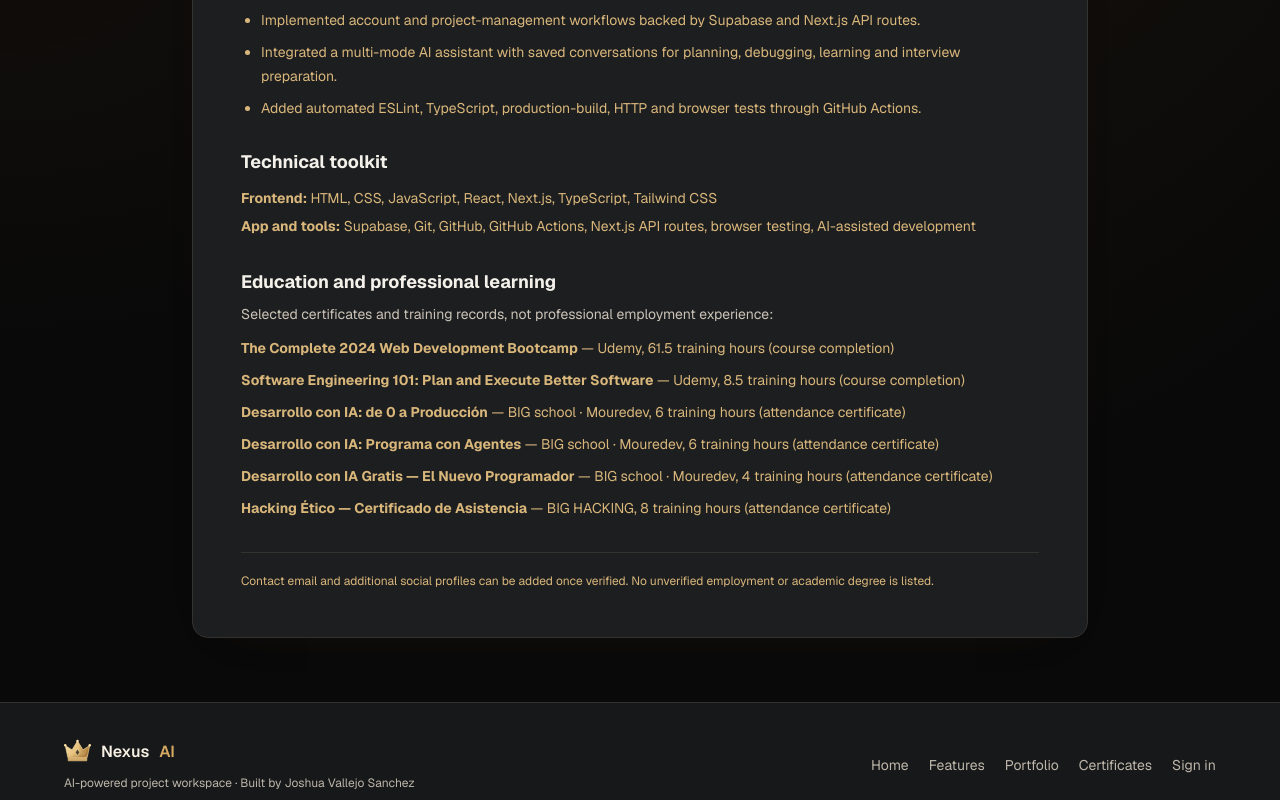
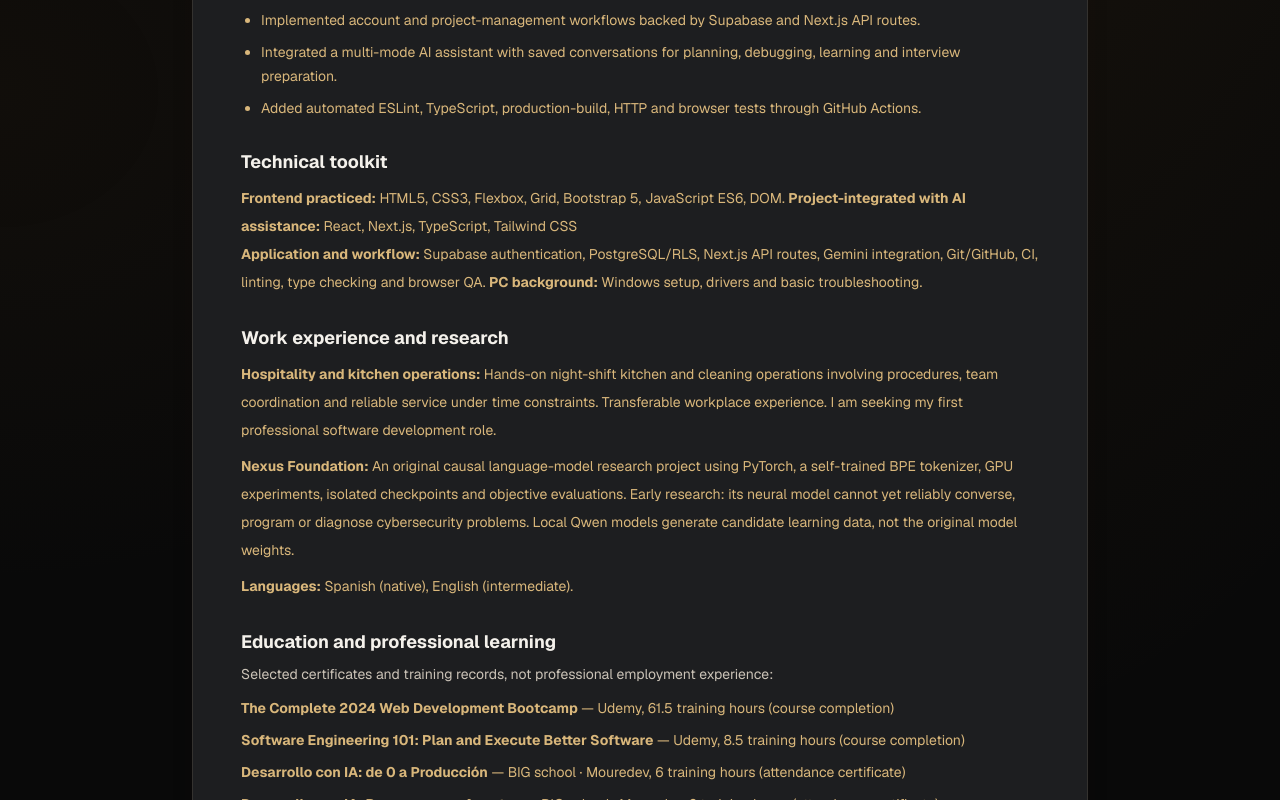
Before and after one commit to Dleteo/Nexus-AI, a Next.js app: page /resume in a window 1280 px wide. Shown: the part 701-1501 px from the top of the page. Built offline with nearby package versions, Linux system fonts and the light colour scheme; no server answers.

Commit message:
Make Nexus AI the evidence-led flagship case study and clarify real skills

```diff
--- a/app/resume/page.tsx
+++ b/app/resume/page.tsx
@@ -4,6 +4,7 @@ import Navbar from "../../components/layout/Navbar";
 import Footer from "../../components/layout/Footer";
 import { professionalProfile as profile } from "../../data/profile";
 import { certifications } from "../../data/certifications";
+import { professionalExperience, foundationResearch } from "../../data/portfolio-evidence";
 
 export const metadata: Metadata = {
   title: "Joshua Vallejo Sanchez | CV",
@@ -40,8 +41,13 @@ export default function ResumePage() {
               </ul>
             </section>
             <section className="mt-7"><h2 className="text-lg font-bold">Technical toolkit</h2>
-              <p className="mt-2 text-sm leading-7 text-[#D9B77B]"><strong>Frontend:</strong> HTML, CSS, JavaScript, React, Next.js, TypeScript, Tailwind CSS</p>
-              <p className="text-sm leading-7 text-[#D9B77B]"><strong>App and tools:</strong> Supabase, Git, GitHub, GitHub Actions, Next.js API routes, browser testing, AI-assisted development</p>
+              <p className="mt-2 text-sm leading-7 text-[#D9B77B]"><strong>Frontend practiced:</strong> HTML5, CSS3, Flexbox, Grid, Bootstrap 5, JavaScript ES6, DOM. <strong>Project-integrated with AI assistance:</strong> React, Next.js, TypeScript, Tailwind CSS</p>
+              <p className="text-sm leading-7 text-[#D9B77B]"><strong>Application and workflow:</strong> Supabase authentication, PostgreSQL/RLS, Next.js API routes, Gemini integration, Git/GitHub, CI, linting, type checking and browser QA. <strong>PC background:</strong> Windows setup, drivers and basic troubleshooting.</p>
+            </section>
+            <section className="mt-7"><h2 className="text-lg font-bold">Work experience and research</h2>
+              <p className="mt-2 text-sm leading-7 text-[#D9B77B]"><strong>{professionalExperience.title}:</strong> {professionalExperience.summary} {professionalExperience.note}</p>
+              <p className="mt-2 text-sm leading-7 text-[#D9B77B]"><strong>{foundationResearch.title}:</strong> {foundationResearch.summary} {foundationResearch.limitation}</p>
+              <p className="mt-2 text-sm leading-7 text-[#D9B77B]"><strong>Languages:</strong> Spanish (native), English (intermediate).</p>
             </section>
             <section className="mt-7"><h2 className="text-lg font-bold">Education and professional learning</h2>
               <p className="mt-2 text-sm text-[#CBC3B7]">Selected certificates and training records, not professional employment experience:</p>
--- a/components/sections/Portfolio.tsx
+++ b/components/sections/Portfolio.tsx
@@ -1,12 +1,8 @@
 import Link from "next/link";
 import GithubProjects from "./GithubProjects";
 import { professionalProfile as profile } from "../../data/profile";
+import { evidenceGroups, foundationResearch, nexusCaseStudy, professionalExperience } from "../../data/portfolio-evidence";
 
-const skills = [
-  { label: "Frontend", values: ["HTML", "CSS", "JavaScript", "React", "Next.js", "TypeScript", "Tailwind CSS"] },
-  { label: "Backend & data", values: ["Next.js API routes", "Supabase", "Authentication", "Database access"] },
-  { label: "Workflow", values: ["Git & GitHub", "GitHub Actions", "Browser testing", "AI-assisted development"] },
-];
 const work = [
   { number: "01", title: "Responsive application", description: "A clean multi-page interface with mobile navigation, reusable components and a cohesive design system.", tag: "Frontend" },
   { number: "02", title: "Accounts and project management", description: "Authentication, user-owned projects, project search and create, update, archive, restore and delete flows.", tag: "Full-stack features" },
@@ -30,7 +26,9 @@ export default function Portfolio() {
             <nav aria-label="Portfolio sections" className="flex flex-wrap items-center gap-4 text-xs font-semibold sm:text-sm">
               <a href="#work" className="text-[#BDB6AB] hover:text-[#D9B77B]">Project</a>
               <a href="#other-projects" className="text-[#BDB6AB] hover:text-[#D9B77B]">More projects</a>
+              <a href="#case-study" className="text-[#BDB6AB] hover:text-[#D9B77B]">Decisions</a>
               <a href="#skills" className="text-[#BDB6AB] hover:text-[#D9B77B]">Skills</a>
+              <a href="#experience" className="text-[#BDB6AB] hover:text-[#D9B77B]">Experience</a>
               <a href="#certifications" className="text-[#BDB6AB] hover:text-[#D9B77B]">Certificates</a>
               <a href="#contact" className="text-[#BDB6AB] hover:text-[#D9B77B]">Contact</a>
             </nav>
@@ -86,9 +84,57 @@ export default function Portfolio() {
         </div>
       </section>
       <GithubProjects />
+      <section id="case-study" className="scroll-mt-24 border-b border-[#34322F] bg-[#171819] px-5 py-16 text-[#F4F1EB] sm:px-8 sm:py-20">
+        <div className="mx-auto max-w-6xl">
+          <p className="nexus-kicker mb-4">Nexus AI / Engineering decisions</p>
+          <h2 className="max-w-3xl text-3xl font-semibold tracking-tight sm:text-4xl">The problem, the architecture, the tradeoffs.</h2>
+          <p className="mt-5 max-w-3xl text-sm leading-7 text-[#BDB6AB]">{nexusCaseStudy.problem}</p>
+          <div className="mt-8 grid gap-4 md:grid-cols-2">
+            {nexusCaseStudy.choices.map((choice, index) => (
+              <div key={choice} className="nexus-panel p-6">
+                <p className="text-xs font-semibold tracking-widest text-[#D9B77B]">DECISION 0{index + 1}</p>
+                <p className="mt-3 text-sm leading-7 text-[#F4F1EB]">{choice}</p>
+              </div>
+            ))}
+          </div>
+          <p className="mt-6 max-w-3xl border-l-2 border-[#D9B77B] pl-4 text-sm leading-7 text-[#BDB6AB]">{nexusCaseStudy.scope} I work with AI coding tools and verify the generated changes through code review and automated tests.</p>
+        </div>
+      </section>
       <section id="skills" className="scroll-mt-24 px-5 py-16 sm:px-8 sm:py-20">
-        <div className="mx-auto max-w-6xl"><p className="nexus-kicker mb-4">My toolkit</p><h2 className="text-3xl font-semibold tracking-tight sm:text-4xl">Technologies I’m learning and using.</h2><p className="mt-4 max-w-2xl text-sm leading-7 text-[#BDB6AB]">Tools represented in the project and my training. These are learning and project skills, not claims of years of professional experience.</p>
-          <div className="mt-9 grid gap-4 md:grid-cols-3">{skills.map((group) => <div key={group.label} className="nexus-panel p-6"><h3 className="text-base font-semibold">{group.label}</h3><div className="mt-5 flex flex-wrap gap-2">{group.values.map((item) => <span key={item} className="rounded-lg border border-[#34322F] bg-[#34322F] px-3 py-2 text-xs font-medium text-[#D9B77B]">{item}</span>)}</div></div>)}</div>
+        <div className="mx-auto max-w-6xl">
+          <p className="nexus-kicker mb-4">Skills with evidence</p>
+          <h2 className="text-3xl font-semibold tracking-tight sm:text-4xl">What I have practiced and implemented.</h2>
+          <p className="mt-4 max-w-3xl text-sm leading-7 text-[#BDB6AB]">I distinguish skills practiced in smaller projects from technologies integrated into Nexus AI with AI assistance. These are not claims of independent mastery or years of professional developer experience.</p>
+          <div className="mt-9 grid gap-4 md:grid-cols-2">
+            {evidenceGroups.map((group) => (
+              <article key={group.title} className="nexus-panel p-6">
+                <p className="text-[11px] font-semibold uppercase tracking-wider text-[#D9B77B]">{group.status}</p>
+                <h3 className="mt-3 text-lg font-semibold">{group.title}</h3>
+                <p className="mt-3 text-sm leading-6 text-[#BDB6AB]">{group.description}</p>
+                <div className="mt-5 flex flex-wrap gap-2">
+                  {group.items.map(item => <span key={item} className="rounded-lg border border-[#34322F] bg-[#34322F] px-3 py-2 text-xs font-medium text-[#D9B77B]">{item}</span>)}
+                </div>
+              </article>
+            ))}
+          </div>
+        </div>
+      </section>
+      <section id="experience" className="scroll-mt-24 border-t border-[#34322F] px-5 py-16 sm:px-8 sm:py-20">
+        <div className="mx-auto grid max-w-6xl gap-6 md:grid-cols-2">
+          <article className="nexus-panel p-7">
+            <p className="nexus-kicker">Professional experience</p>
+            <h2 className="mt-4 text-2xl font-semibold">{professionalExperience.title}</h2>
+            <p className="mt-2 text-xs font-semibold text-[#D9B77B]">{professionalExperience.type}</p>
+            <p className="mt-4 text-sm leading-7 text-[#BDB6AB]">{professionalExperience.summary}</p>
+            <p className="mt-4 text-sm leading-7 text-[#D9B77B]">{professionalExperience.note}</p>
+          </article>
+          <article className="nexus-panel p-7">
+            <p className="nexus-kicker">Independent technical research</p>
+            <h2 className="mt-4 text-2xl font-semibold">{foundationResearch.title}</h2>
+            <p className="mt-2 text-xs font-semibold text-[#D9B77B]">{foundationResearch.status}</p>
+            <p className="mt-4 text-sm leading-7 text-[#BDB6AB]">{foundationResearch.summary}</p>
+            <p className="mt-4 text-sm leading-7 text-[#D9B77B]">{foundationResearch.limitation}</p>
+          </article>
         </div>
       </section>
       <section id="contact" className="scroll-mt-24 border-y border-[#34322F] bg-[#171819] px-5 py-16 sm:px-8 sm:py-20">
--- /dev/null
+++ b/data/portfolio-evidence.ts
@@ -0,0 +1,58 @@
+export type EvidenceGroup = {
+  title: string;
+  status: "Practiced in personal projects" | "AI-assisted project implementation";
+  description: string;
+  items: string[];
+};
+
+export const evidenceGroups: EvidenceGroup[] = [
+  {
+    title: "Frontend foundations",
+    status: "Practiced in personal projects",
+    description: "Browser projects in my GitHub demonstrate JavaScript interactions, state, layout and DOM work.",
+    items: ["HTML5", "CSS3", "Flexbox", "CSS Grid", "Bootstrap 5", "JavaScript ES6", "DOM", "localStorage"],
+  },
+  {
+    title: "Nexus AI application stack",
+    status: "AI-assisted project implementation",
+    description: "Technologies implemented in Nexus AI with AI-assisted development, followed by code review and functional checks.",
+    items: ["React", "Next.js 16", "TypeScript", "Tailwind CSS", "Next.js API routes", "Supabase Auth", "PostgreSQL / RLS", "Gemini API"],
+  },
+  {
+    title: "Quality & collaboration tooling",
+    status: "AI-assisted project implementation",
+    description: "Repository practices and automated checks; not a claim of professional team or open-source work.",
+    items: ["Git & GitHub", "GitHub Actions", "ESLint", "TypeScript checks", "Production builds", "HTTP smoke tests", "Chromium browser tests"],
+  },
+  {
+    title: "PC & operating system knowledge",
+    status: "Practiced in personal projects",
+    description: "Hands-on computer setup and troubleshooting outside formal software employment.",
+    items: ["Windows installation", "PC setup", "Device drivers", "Basic hardware diagnosis"],
+  },
+];
+
+export const professionalExperience = {
+  title: "Hospitality and kitchen operations",
+  type: "Non-developer employment",
+  summary: "Hands-on night-shift kitchen and cleaning operations involving procedures, team coordination and reliable service under time constraints.",
+  note: "Transferable workplace experience. I am seeking my first professional software development role.",
+};
+
+export const foundationResearch = {
+  title: "Nexus Foundation",
+  status: "Experimental research — not a production AI assistant",
+  summary: "An original causal language-model research project using PyTorch, a self-trained BPE tokenizer, GPU experiments, isolated checkpoints and objective evaluations.",
+  limitation: "Early research: its neural model cannot yet reliably converse, program or diagnose cybersecurity problems. Local Qwen models generate candidate learning data, not the original model weights.",
+};
+
+export const nexusCaseStudy = {
+  problem: "Bring personal project management and contextual development assistance into one workspace, while demonstrating end-to-end web application engineering.",
+  choices: [
+    "Next.js App Router, React and TypeScript for modular pages and typed components.",
+    "Supabase authentication and PostgreSQL row-level security for user-owned project records.",
+    "Server-side AI integration so provider keys are not exposed in the browser.",
+    "CI, linting, type checks, builds and browser checks to reduce regressions.",
+  ],
+  scope: "Personal portfolio product under active development, not a client commission or a published commercial SaaS.",
+};
```
Also changed, not shown: 2 other files (tests, documents, lock files or other folders).
